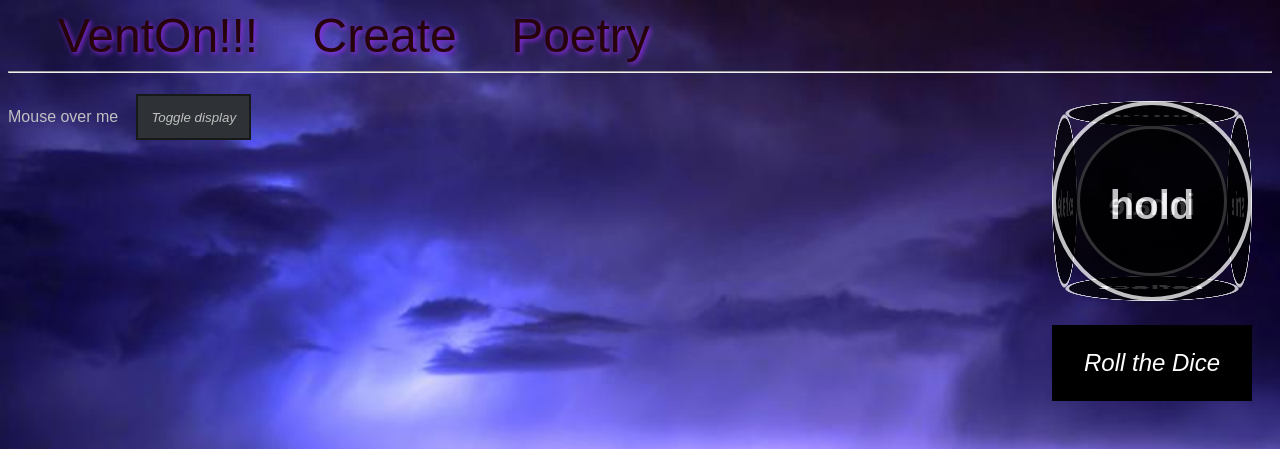
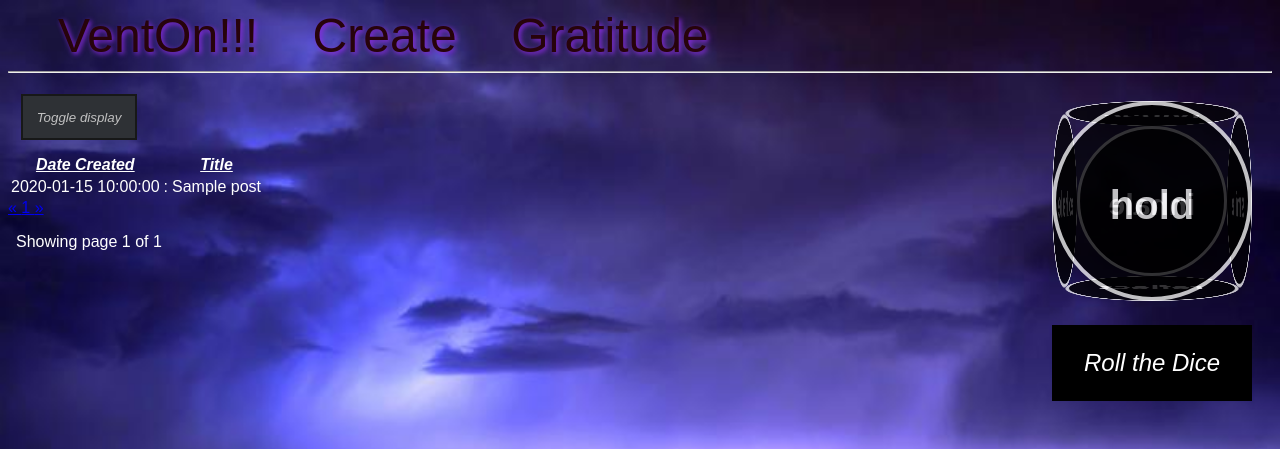
Before and after one commit to H-Len/VentOn, a Flask app: page / in a window 1280 px wide. Shown: the top 449 px of the page. Run offline with Flask 2, Linux system fonts and the light colour scheme; data comes from the database, SQL or seed files in the repository; tables that the repository leaves empty hold one stand-in row (values such as "Sample post").

Commit message:
remove drop down from index; add pagination; remove poetry.html; add grateful.html

```diff
--- a/app.py
+++ b/app.py
@@ -1,9 +1,26 @@
+from datetime import datetime
+from email.policy import default
 from multiprocessing import connection
 import sqlite3
+from turtle import title
 from flask import Flask, render_template, request, url_for, flash, redirect, abort
+from flask_sqlalchemy import SQLAlchemy
+
 
 app = Flask(__name__)
+app.config['SQLALCHEMY_DATABASE_URI'] = 'sqlite:///database.db'
+db = SQLAlchemy(app)
 app.config['SECRET_KEY'] = 'k3n%L$knn(9()wl_-o'
+
+
+class Post(db.Model):
+    id = db.Column(db.Integer, primary_key=True)
+    created = db.Column(db.DateTime, nullable=False)
+    title = db.Column(db.Text, nullable=False)
+    content = db.Column(db.Text, nullable=False)
+
+    def __repr__(self):
+        return '<Post %r>' % self.content
 
 
 def get_db_connection():
@@ -13,7 +30,7 @@ def get_db_connection():
 
 def get_post(post_id):
     conn = get_db_connection()
-    post = conn.execute('SELECT * FROM posts WHERE id = ?',
+    post = conn.execute('SELECT * FROM post WHERE id = ?',
                          (post_id,)).fetchone()
     conn.close()
     if post is None:
@@ -22,9 +39,15 @@ def get_post(post_id):
 
 @app.route('/')
 def index():
-    conn = get_db_connection()
-    posts = conn.execute('SELECT * FROM posts').fetchall()
-    conn.close()
+    # conn = get_db_connection()
+    # posts = conn.execute('SELECT * FROM posts').fetchall()
+    # conn.close()
+
+
+    ROWS_PER_PAGE = 5
+    page = request.args.get('page', 1, type=int)
+
+    posts = Post.query.paginate(page=page, per_page=ROWS_PER_PAGE)
     return render_template('index.html', posts = posts)
 
 @app.route('/create', methods=('GET', 'POST'))
@@ -39,7 +62,7 @@ def create():
             flash('Content is required!')
         else:
             conn = get_db_connection()
-            conn.execute('INSERT INTO posts (title, content) VALUES (?, ?)',
+            conn.execute('INSERT INTO post (title, content) VALUES (?, ?)',
                          (title, content))
             conn.commit()
             conn.close()
@@ -62,7 +85,7 @@ def edit(id):
 
         else:
             conn = get_db_connection()
-            conn.execute('UPDATE posts SET title = ?, content = ?'
+            conn.execute('UPDATE post SET title = ?, content = ?'
                          ' WHERE id = ?',
                          (title, content, id))
             conn.commit()
@@ -75,19 +98,34 @@ def edit(id):
 def delete(id):
     post = get_post(id)
     conn = get_db_connection()
-    conn.execute('DELETE FROM posts WHERE id = ?', (id,))
+    conn.execute('DELETE FROM post WHERE id = ?', (id,))
     conn.commit()
     conn.close()
     flash('"{}" was successfully deleted!'.format(post['title']))
     return redirect(url_for('index'))
 
 
-@app.route('/poetry', methods=('GET', 'POST'))
-def poetry():
+@app.route('/grateful', methods=('GET', 'POST'))
+def grateful():
     conn = get_db_connection()
-    posts = conn.execute('SELECT * FROM posts WHERE title like "poetry"').fetchall()
-    conn.close()
-    return render_template('poetry.html', posts = posts)
+
+    posts = conn.execute('SELECT * FROM post').fetchall()
+    if request.method == 'POST':
+        title = request.form['title']
+        content = request.form['content']
+
+        if not title:
+            flash('Title is required!')
+        elif not content:
+            flash('Content is required!')
+        else:
+            conn = get_db_connection()
+            conn.execute('INSERT INTO post (title, content) VALUES (?, ?)',
+                         (title, content))
+            conn.commit()
+            conn.close()
+
+    return render_template('grateful.html', posts = posts)
 
 if __name__ == '__main__':
     app.run(debug= True, port = 5000)
--- a/static/styles.css
+++ b/static/styles.css
@@ -94,9 +94,10 @@ button {
     padding: 3em;
 }
 
+/*
 .dropdown {
     color: silver;
-}
+} */
 
 /*general stying for page*/
 * { box-sizing: border-box; }
@@ -196,4 +197,40 @@ textarea {
 /* .dropdown-content {
     background-color: rgb(144, 127, 243);
     background-image: inherit;
+<<<<<<< Updated upstream
 } */
+/* ======= */
+/* } */
+
+/* #positive {
+    background: url("img/spyglass.jpeg");
+    background-position: center;
+    background-repeat: no-repeat;
+} */
+
+th {
+    font-style: italic;
+    text-decoration: underline;
+}
+.table-responsive {
+    font: bold;
+    /* color:aqua;x */
+}
+/* >>>>>>> Stashed changes */
+
+.pagination-page-info {
+    padding: .6em;
+    padding-left: 0;
+    width: 40em;
+    margin: .5em;
+    margin-left: 0;
+    font-size: 12px;
+    height: 5em;
+}
+.pagination-page-info b {
+    color: black;
+    background: #6aa6ed;
+    padding-left: 2px;
+    padding: .1em .25em;
+    font-size: 150%;
+}
--- a/templates/base.html
+++ b/templates/base.html
@@ -128,7 +128,7 @@
     <nav>
         <a href="{{ url_for('index') }}">VentOn!!!</a>
         <a href="{{ url_for('create') }}">Create</a>
-        <a href="{{ url_for('poetry') }}">Poetry</a>
+        <a href="{{ url_for('grateful') }}">Gratitude</a>
     </nav>
 
     <hr>
--- a/templates/index.html
+++ b/templates/index.html
@@ -15,29 +15,10 @@
 
 <button class = "rollBtn">Roll the Dice</button>
 </div>
-
-<div class="dropdown">
-    <span>Mouse over me</span>
-    <div class="dropdown-content">
-    <h1>Table of contents</h1>
-    <h3>{interactive}</h3>
-    <p>{% for post in posts %}
-        <p class="{{ post['title']}} vent" onclick="{{'toggle_display(\'#postnum' + post['id']|string + '\')' }}" >{{ post['title'] }}
-            <!-- <button class="{{ post['title']}}" onclick="{{'toggle_display(\'#postno' + post['id']|string + '\')' }}" >{{ post['title'] }}</button> -->
-            <div class='entry' id="{{ 'postnum' + post['id']|string }}" display="none">
-                <p class="created">{{ post['created'] }}</p>
-                <h2>{{ post['title'] }}</h2>
-                <p><span class="formatted_post">{{ post['content'] }}</span></p>
-                <a href="{{ url_for('edit', id=post['id']) }}">Edit</a>
-            </div>
-        </p>
-    {% endfor %}</p>
-</div>
-</div>
     <button onclick="toggle_display('#content_section')">Toggle display</button>
     <div id="content_section">
     <!-- <button type="button" onclick="show">hide this</button> -->
-    {% for post in posts %}
+    {% for post in posts.items %}
         <p class="{{ post['title']}} vent" onclick="{{'toggle_display(\'#postno' + post['id']|string + '\')' }}" >{{ post['title'] }}
             <!-- <button class="{{ post['title']}}" onclick="{{'toggle_display(\'#postno' + post['id']|string + '\')' }}" >{{ post['title'] }}</button> -->
             <div class='entry' id="{{ 'postno' + post['id']|string }}" display="none">
@@ -49,5 +30,66 @@
         </p>
     {% endfor %}
     </div>
+
+
+    <div class="table-responsive">
+        <table class="table table-sm table-borderless mb-0">
+            <thead class="thead-dark">
+                <tr>
+                    <!-- <th>S/N</th> -->
+                    <th>Date Created</th>
+                    <th></th>
+                    <th>Title</th>
+                </tr>
+            </thead>
+            <tbody>
+                {% for post in posts.items %}
+                <tr>
+                    <!-- <th scope="row">{{ loop.index }}</th> -->
+                    <td>{{ post.created }}</td>
+                    <td>:</td>
+                    <td>{{ post.title }}</td>
+                </tr>
+                {% endfor %}
+            </tbody>
+        </table>
+    </div>
+
+    <!-- Pagination Links-->
+<div class="text-right">
+    <a href="{{ url_for('index', page=posts.prev_num) }}"
+    class="btn btn-outline-dark
+    {% if posts.page == 1 %}disabled{% endif %}">
+        &laquo;
+    </a>
+<!-- Loop through the number of pages to display a link for each-->
+    {% for page_num in posts.iter_pages(left_edge=1, right_edge=1, left_current=1, right_current=2) %}
+{% if page_num %}
+<!-- Check for the active page and set the link to "Active"-->
+            {% if posts.page == page_num %}
+            <a href="{{ url_for('index', page=page_num) }}"
+            class="btn btn-dark">
+                {{ page_num }}
+            </a>
+            {% else %}
+            <a href="{{ url_for('index', page=page_num) }}"
+            class="btn btn-outline-dark">
+                {{ page_num }}
+            </a>
+            {% endif %}
+        {% else %}
+            ...
+        {% endif %}
+    {% endfor %}
+    <a href="{{ url_for('index', page=posts.next_num) }}"
+    class="btn btn-outline-dark
+    {% if posts.page == posts.pages %}disabled{% endif %}">
+        &raquo;
+    </a>
+</div>
+<p class="text-right mt-3">
+Showing page {{ posts.page }} of {{ posts.pages }}
+</p>
+
 </container>
 {% endblock %}
--- a/templates/poetry.html
+++ b/templates/poetry.html
@@ -1,4 +1,4 @@
-{% extends 'base.html' %}
+<!-- {% extends 'base.html' %}
 
 {% block content %}
 <container>
@@ -17,4 +17,4 @@
     </div>
 
 </container>
-{% endblock %}
+{% endblock %} -->
```
Also changed, not shown: templates/grateful.html (added, +85 -0 lines), checkConflict.db (added).
